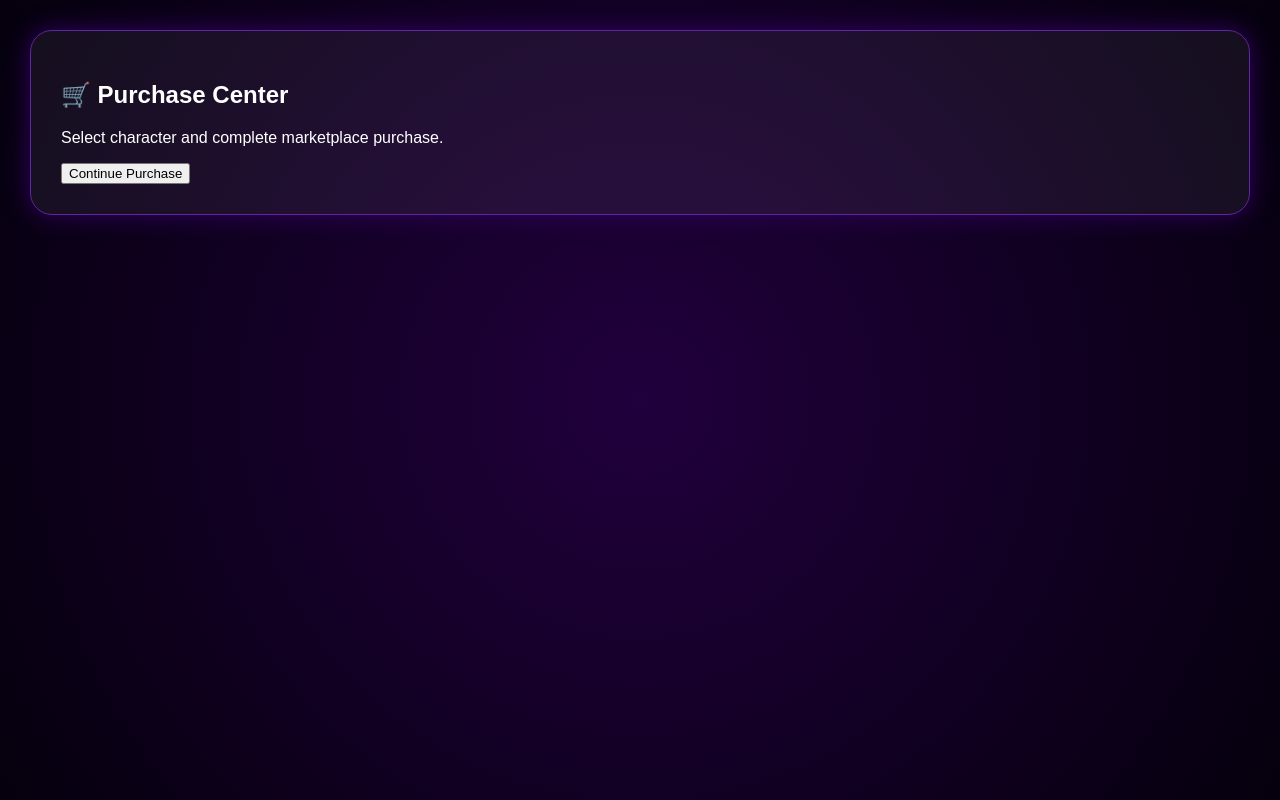
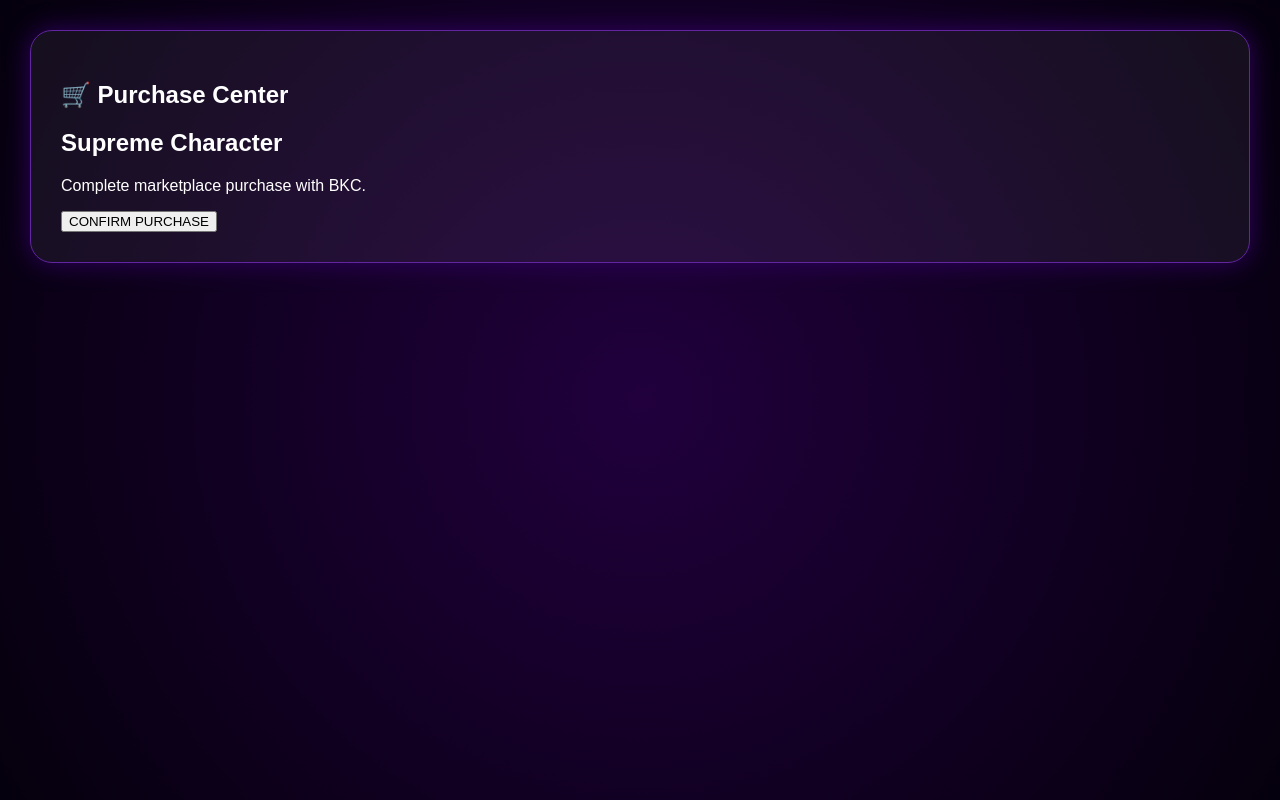
Before and after one commit to OfficialBika/Bika-Marketplace-, a Next.js app in the folder frontend/: page /purchase in a window 1280 px wide. Built offline with nearby package versions, Linux system fonts and the light colour scheme; no server answers.

Commit message:
Add dynamic purchase flow with character selection and API action

```diff
--- a/frontend/app/purchase/page.tsx
+++ b/frontend/app/purchase/page.tsx
@@ -1,12 +1,32 @@
 "use client";
 
+import {useSearchParams} from "next/navigation";
+import {useState} from "react";
+import {purchaseCharacter} from "@/lib/api";
+
 export default function Page(){
+ const params=useSearchParams();
+ const character=params.get("character") || "Supreme Character";
+ const [status,setStatus]=useState("");
+
+ async function buy(){
+  try{
+   setStatus("Processing purchase...");
+   await purchaseCharacter(character);
+   setStatus("Purchase request completed");
+  }catch{
+   setStatus("Purchase failed. Try again");
+  }
+ }
+
  return (
   <main className="market-page">
-   <section className="purchase-panel">
+   <section className="purchase-panel feature-glow">
     <h1>🛒 Purchase Center</h1>
-    <p>Select character and complete marketplace purchase.</p>
-    <button>Continue Purchase</button>
+    <h2>{character}</h2>
+    <p>Complete marketplace purchase with BKC.</p>
+    <button onClick={buy}>CONFIRM PURCHASE</button>
+    {status && <p>{status}</p>}
    </section>
   </main>
  );
```
